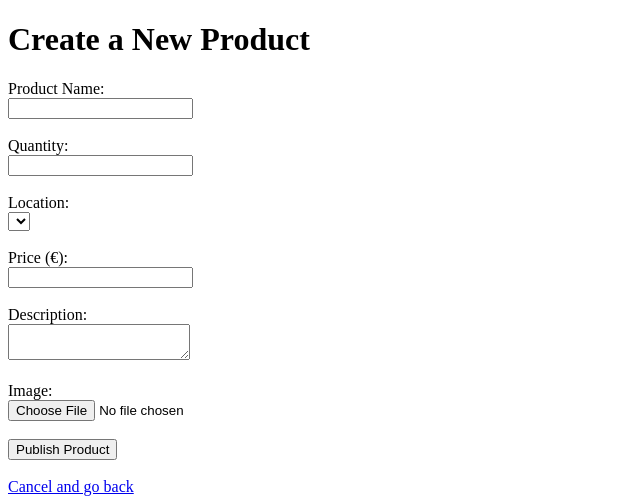
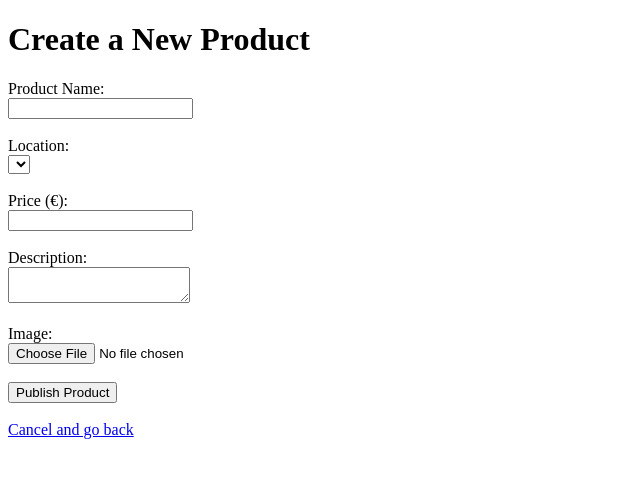
Before and after one commit to Bootcamp-IA-P6/MarketPlace, a Django app: page /product/new/ in a window 1280 px wide. Shown: the top 500 px of the page, without its empty margins (0-640 px from the left). Run offline with Django 5.2, Linux system fonts and the light colour scheme; a user stored in the database is signed in; data that the repository does not hold is empty.

Commit message:
feat: removing quantity from create product form #33

```diff
--- a/backend/MarketPlace/views.py
+++ b/backend/MarketPlace/views.py
@@ -18,6 +18,9 @@ from django.conf import settings
 import stripe
 from .models import Product
 from .models import UserProfile
+
+from django.http import JsonResponse
+from django.shortcuts import get_object_or_404
 from django.contrib.auth.decorators import login_required
 
 
--- a/backend/templates/create_product.html
+++ b/backend/templates/create_product.html
@@ -13,8 +13,8 @@
         <label for="name">Product Name:</label><br>
         <input type="text" name="name" id="name" required><br><br>
 
-        <label for="quantity">Quantity:</label><br>
-        <input type="number" name="quantity" id="quantity" required><br><br>
+        <!-- <label for="quantity">Quantity:</label><br>
+        <input type="number" name="quantity" id="quantity" required><br><br> -->
 
         <label for="location">Location:</label><br>
         <select name="location" id="location" required>
```
